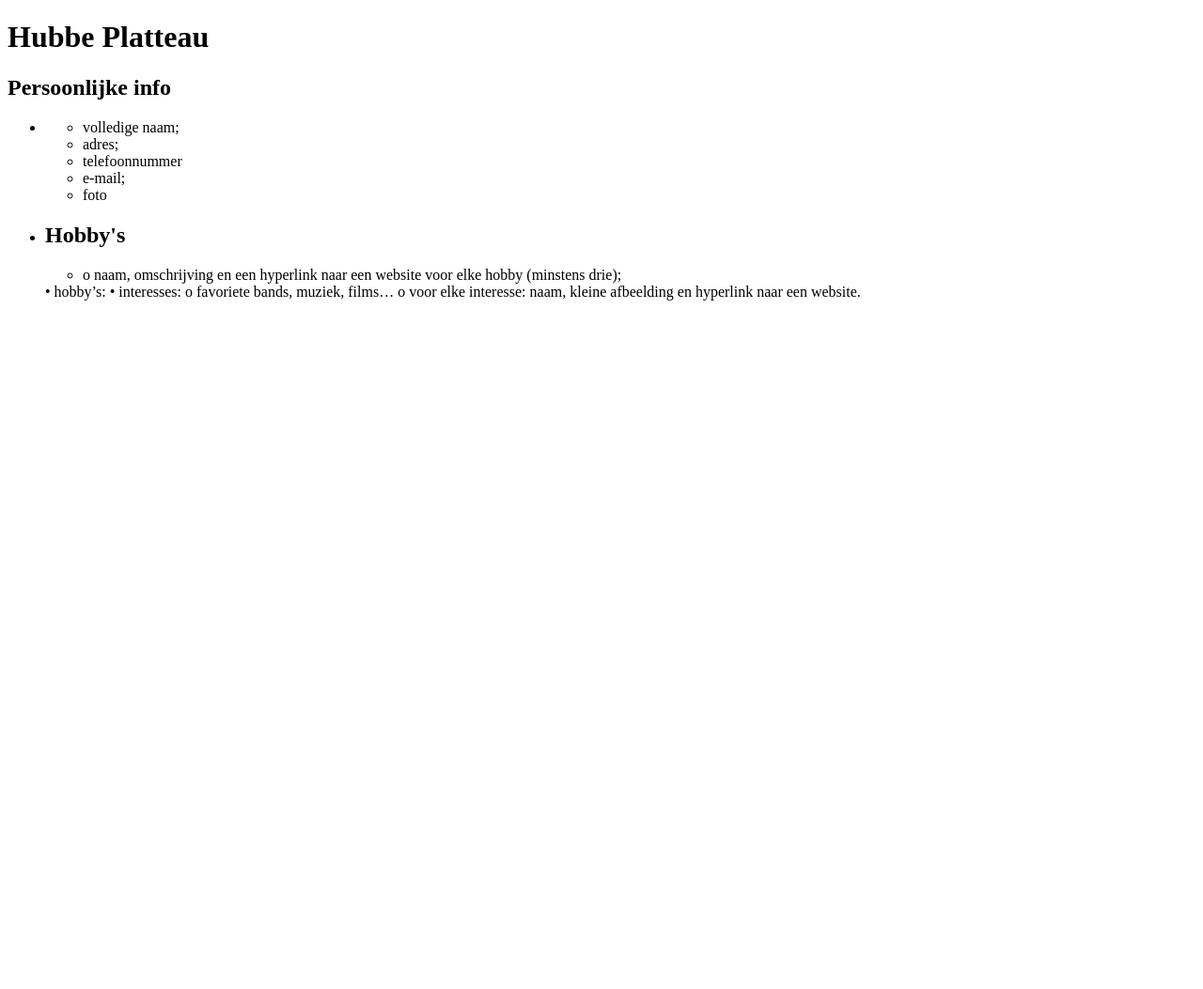
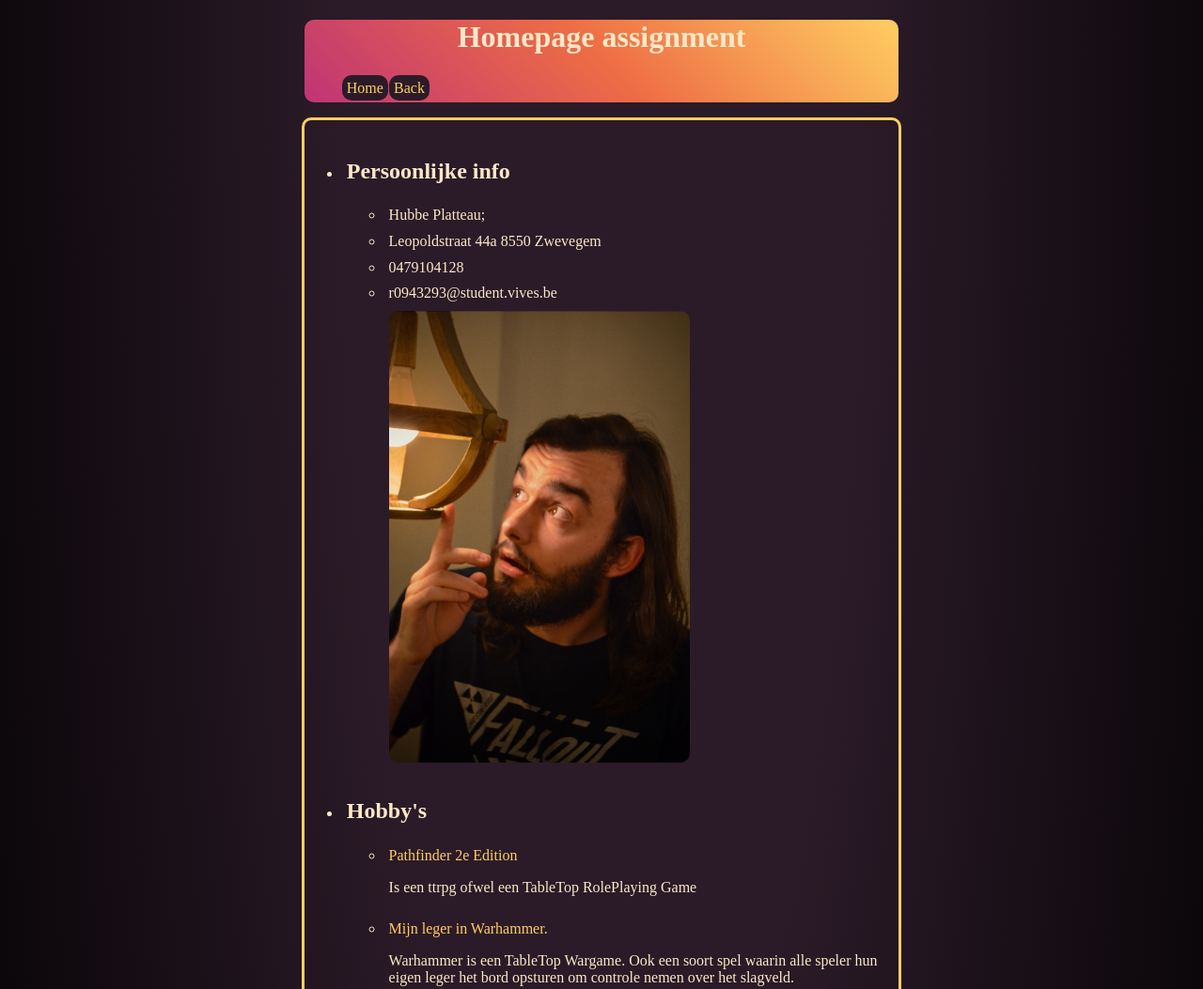
Before and after one commit to r0943293/webdevelopment2, a plain HTML site: page Labo_3/Homepage Assignment/index.html in a window 1280 px wide. Shown: the top 1053 px of the page at 94% size. Before the commit the page ends 800 px from the top, so only its background shows below. Drawn offline with Linux system fonts and the light colour scheme.

Commit message:
Homepage html ok enkel nog css

```diff
--- a/Labo_3/Homepage Assignment/index.html
+++ b/Labo_3/Homepage Assignment/index.html
@@ -3,35 +3,84 @@
 <head>
     <meta charset="UTF-8">
     <title>Homepage assignment</title>
+    <link href="./sources/css/style.css" rel="stylesheet">
 </head>
 <body>
-<header><h1>Hubbe Platteau</h1></header>
-<h2>Persoonlijke info</h2>
+
+<header>
+
+    <h1>Homepage assignment</h1>
+    <nav>
         <ul>
-    <li>
+            <li><a href="../../index.html">Home</a></li>
+            <li><a href="../../Labo_3/index.html">Back</a></li>
+        </ul>
+
+    </nav>
+
+
+</header>
+
+
+<main>
     <ul>
-            <li>volledige naam;</li>
-            <li>adres;</li>
-            <li>telefoonnummer</li>
-            <li>e-mail;</li>
-            <li>foto</li>
+        <li><h2>Persoonlijke info</h2>
+            <ul>
+                <li>Hubbe Platteau;</li>
+                <li>Leopoldstraat 44a 8550 Zwevegem</li>
+                <li>0479104128</li>
+                <li>r0943293@student.vives.be</li>
+                <li class="NoIconLI"><img alt="Foto van Hubbe" src="sources/images/Hubbe.jpg"></li>
 
             </ul>
         </li>
         <li><h2>Hobby's</h2>
             <ul>
-            <li>o naam, omschrijving en een hyperlink naar een website voor elke hobby (minstens
-                drie);
+
+                <li><a href="https://2e.aonprd.com/">Pathfinder 2e Edition</a>
+                    <p>Is een ttrpg ofwel een TableTop
+                        RolePlaying Game </p>
+
+                </li>
+                <li><a href="https://www.warhammer.com/en-BE/40K-Imperium-AdeptusCustodes-FP">Mijn leger in
+                    Warhammer.</a>
+                    <p>Warhammer is een TableTop Wargame. Ook een soort spel waarin alle speler hun eigen leger het bord
+                        opsturen om controle nemen over het slagveld.</p>
+                    <img alt="Foto van Warhammer pion" src="./sources/images/Sword_Champion.jpg">
+                </li>
+                <li><a href="https://www.tarragon.be/">Tarragon</a>
+                    <p>Is een organisatie waar ik deel van uitmaak die
+                        mensen
+                        met de zelfde hobby's als bordspellen etc samenbrengt.</p>
                 </li>
 
             </ul>
+        <li><h2>Interesses</h2>
+            <ul>
+                <li><h3>Favoriete Bands</h3>
+                    <ul>
+                        <li><a href="https://www.psychedelicporncrumpets.com/">Psychedelic Porn Crumpets</a> </li>
+                        <li class="NoIconLI"><img src="./sources/images/ppc.png" alt="Foto van de band"></li>
+                        <li><a href="https://www.thedeadpirates.com/">The Dead Pirates</a> </li>
+                        <li class="NoIconLI"><img src="./sources/images/tdp.jpg" alt="Foto van album cover"></li>
+                    </ul>
+                </li>
+                <li><h3>Favoriete Films</h3>
+                    <ul>
+                        <li><a href="https://kinepolis.be/nl/content/lord-rings-marathon/">The Lord of The Rings</a> </li>
+                        <li class="NoIconLI"><img src="./sources/images/lotr.png" alt="Cover foto van de films"></li>
+                    </ul>
+                </li>
+            </ul>
 
-        • hobby’s:
+        </li>
 
-        • interesses:
+
         o favoriete bands, muziek, films…
         o voor elke interesse: naam, kleine afbeelding en hyperlink naar een website.
         </li>
     </ul>
+
+</main>
 </body>
 </html>
--- /dev/null
+++ b/Labo_3/Homepage Assignment/sources/css/style.css
@@ -0,0 +1,82 @@
+header{
+    display: block;
+    text-align: center;
+    margin-left: auto;
+    margin-right: auto;
+
+    background: linear-gradient(45deg, #BF3475 0%, #EE6C45 50%, #FFCE61 100%),no-repeat;
+    background-size: cover;
+
+    border-radius: 10px;
+    width: 50%;
+
+}
+header nav ul {
+    text-align: left;
+    list-style-type: none;
+    overflow: hidden;
+
+
+}
+header nav ul li {
+    float: left;
+    padding: 0.3em;
+    text-align: center;
+    background: #2B1B28;
+    border-radius: 10px;
+    margin-bottom: 0.1em;
+    margin-right: 0.1em;
+}
+header nav ul a {
+    text-decoration: none;
+    color: #FFCE61;
+}
+header nav ul a:hover {
+    color: #BF3475;
+}
+
+
+
+body{
+    background:radial-gradient( ellipse at top, #2B1B28 30% , #000000 90%);
+
+    color: #FBE8C8;
+}
+body img{
+    width:20em;
+    border-radius: 10px;
+
+
+}
+
+main{
+    display: block;
+    margin-left: auto;
+    margin-right: auto;
+    text-align: center;
+    border: 3px solid #FFCE61;
+    border-radius: 10px;
+    width: 50%;
+
+}
+main ul {
+    display: inline-block;
+    text-align: left;
+    content: "/21A0";}
+
+main ul li {
+    padding: 0.3em;
+}
+main ul li a {
+    text-decoration: none;
+    color: #FFCE61;
+
+}
+main ul li a:hover {
+    color: #BF3475;
+
+}
+.NoIconLI{
+    list-style-type: none;
+
+}
```
Also changed, not shown: Labo_3/index.html (+1 -1 lines), Labo_3/Homepage Assignment/sources/images/Hubbe.jpg (added), Labo_3/Homepage Assignment/sources/images/Sword_Champion.jpg (added), Labo_3/Homepage Assignment/sources/images/lotr.png (added), Labo_3/Homepage Assignment/sources/images/ppc.png (added), Labo_3/Homepage Assignment/sources/images/tdp.jpg (added). Lines whose indentation alone changed are shown as unchanged.
